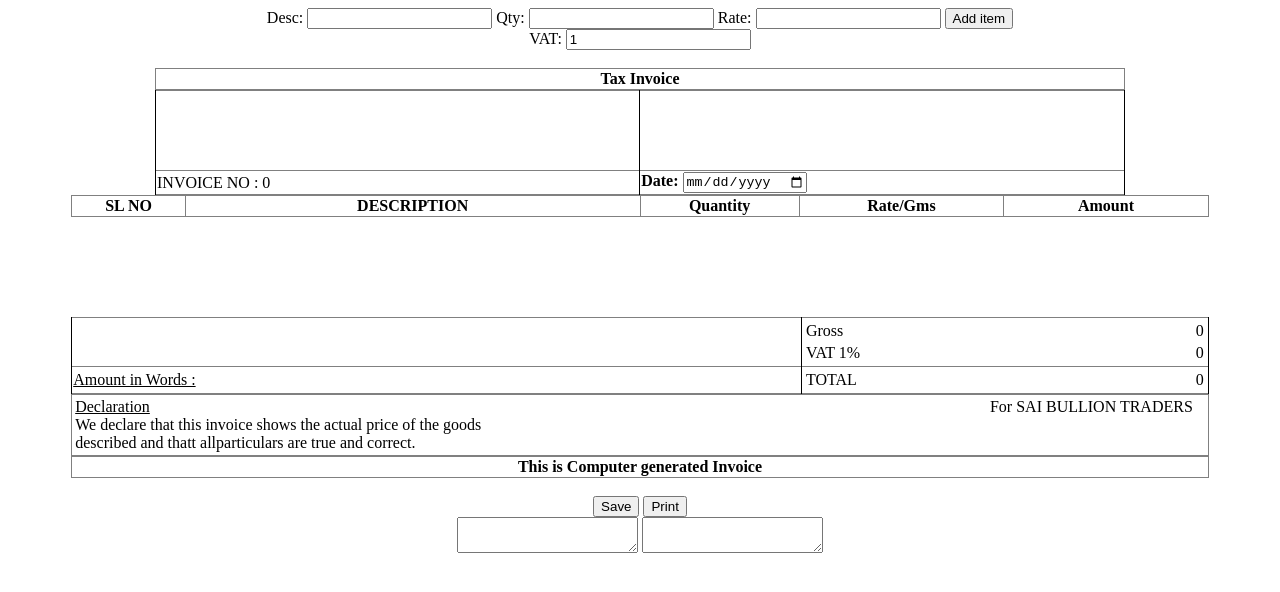
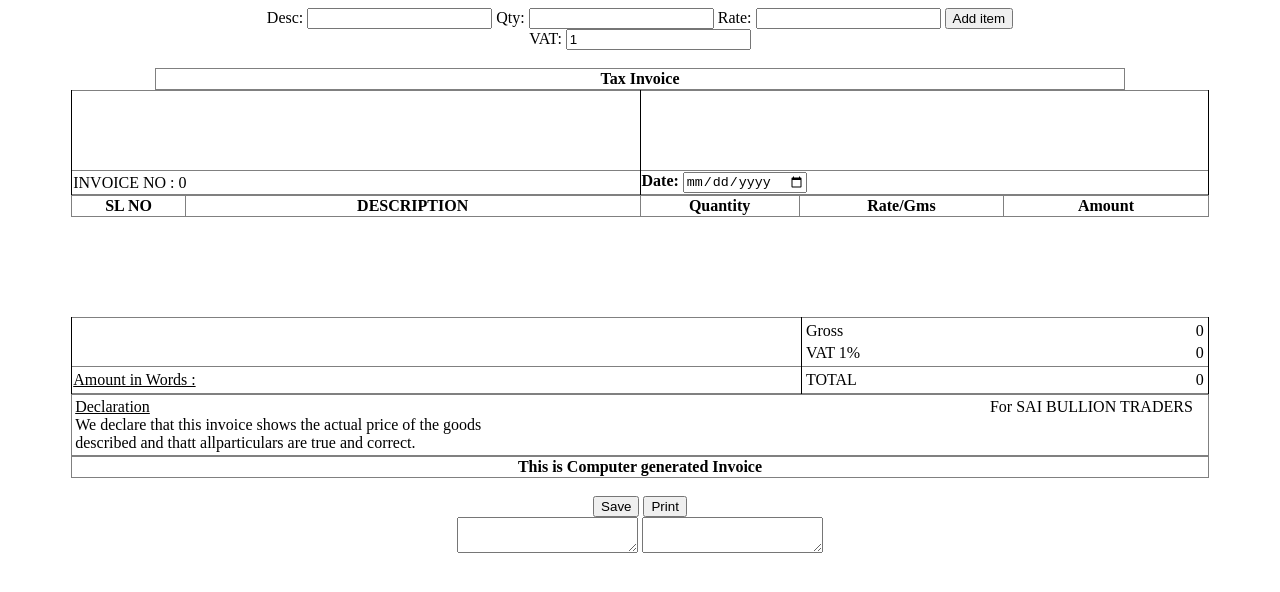
Before and after one commit to sadanandpai/jewellery_receipt, a plain HTML site: page index.html in a window 1280 px wide. Drawn offline with nearby package versions, Linux system fonts and the light colour scheme; no server answers.

Commit message:
Update index.html

```diff
--- a/index.html
+++ b/index.html
@@ -51,10 +51,10 @@
 						<th>Tax Invoice</th>
 					</tr>
 			</table>
-			<table class="tab" align=center border="1" width=970px>
+			<table class="tab" align=center border="1" width=90%>
 					<tr height="80px">
-							<td id="seller_details" valign=top width="485px"></td>
-							<td id="buyer_details" valign=top width="485px"></td>
+							<td id="seller_details" valign=top width="50%"></td>
+							<td id="buyer_details" valign=top width="50%"></td>
 					</tr>
 					<tr>
 							<td>INVOICE NO : {{invoice}}</td>
```
